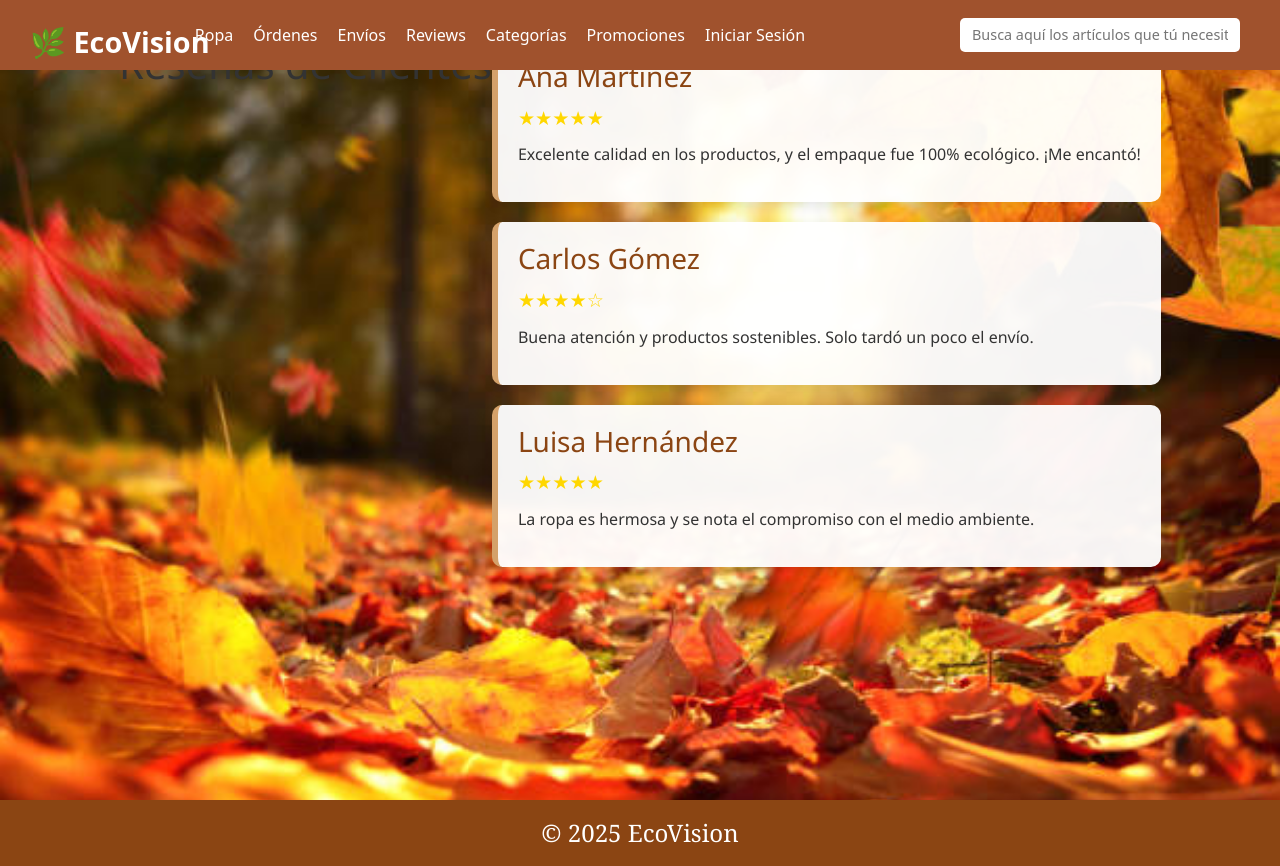
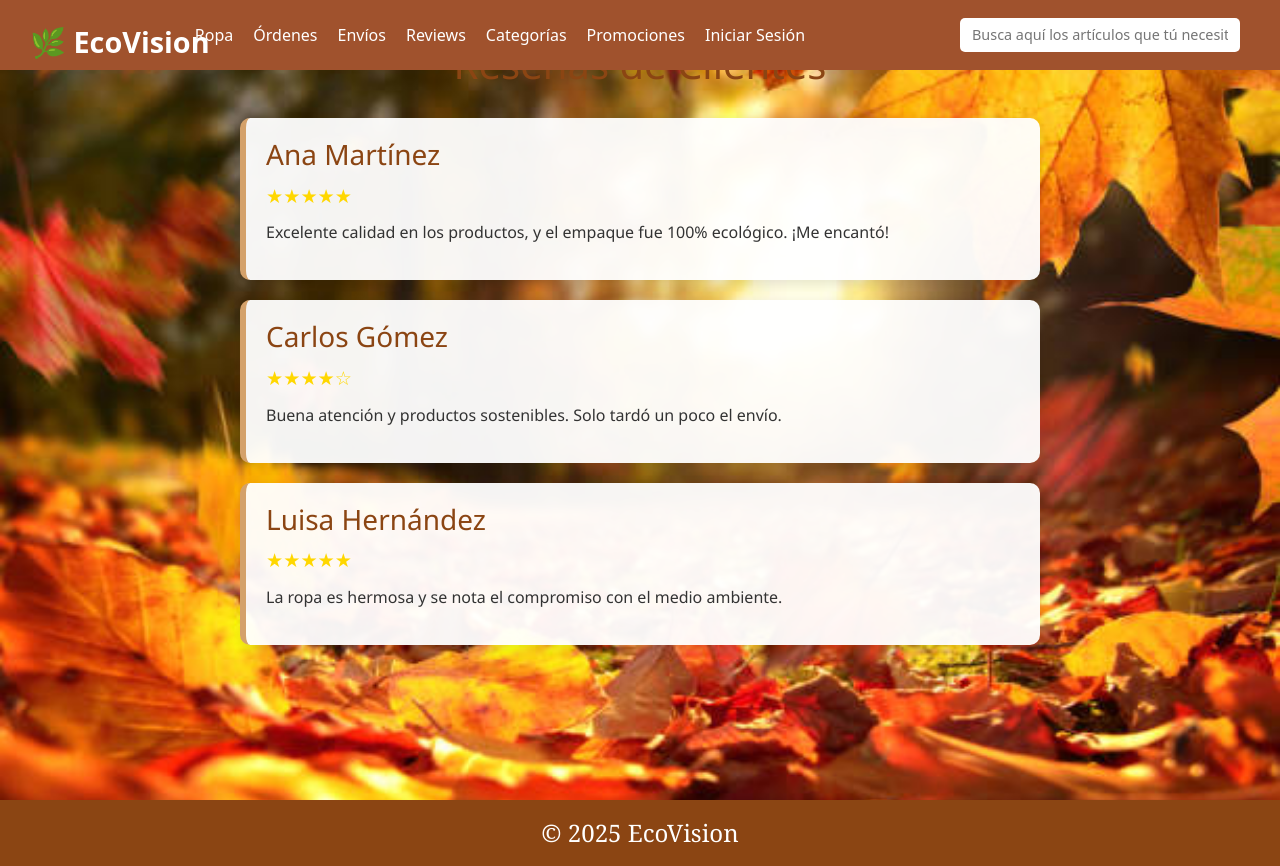
Before and after one commit to fernand0dejesus/TiendaEcoVision, a React (Vite) app in the folder frontend/frontend-public/: page /resenas in a window 1280 px wide. Built offline with nearby package versions, Linux system fonts and the light colour scheme.

Commit message:
ordenado reviews

```diff
--- a/frontend/frontend-public/src/pages/Reviews.jsx
+++ b/frontend/frontend-public/src/pages/Reviews.jsx
@@ -22,6 +22,7 @@ const reviews = [
 function Reviews() {
   return (
     <div className="reviews-container">
+      <div className="reviews-content">
         <h1>Reseñas de Clientes</h1>
         <div className="reviews-list">
           {reviews.map((review, index) => (
@@ -35,6 +36,7 @@ function Reviews() {
           ))}
         </div>
       </div>
+    </div>
   );
 }
 
```
Also changed, not shown: frontend/frontend-public/src/pages/Reviews.css (+8 -1 lines). Lines whose indentation alone changed are shown as unchanged.
